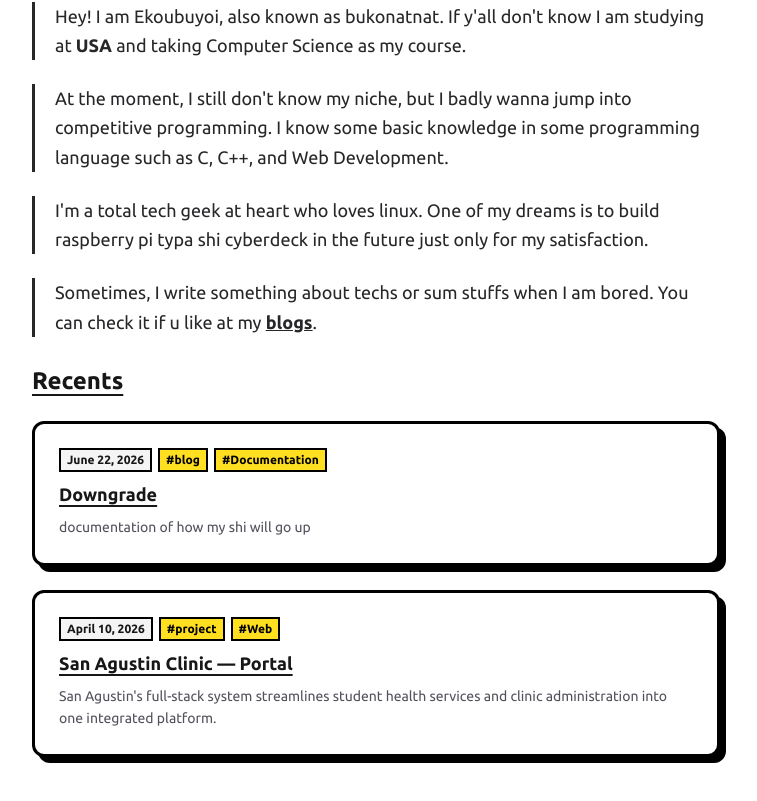
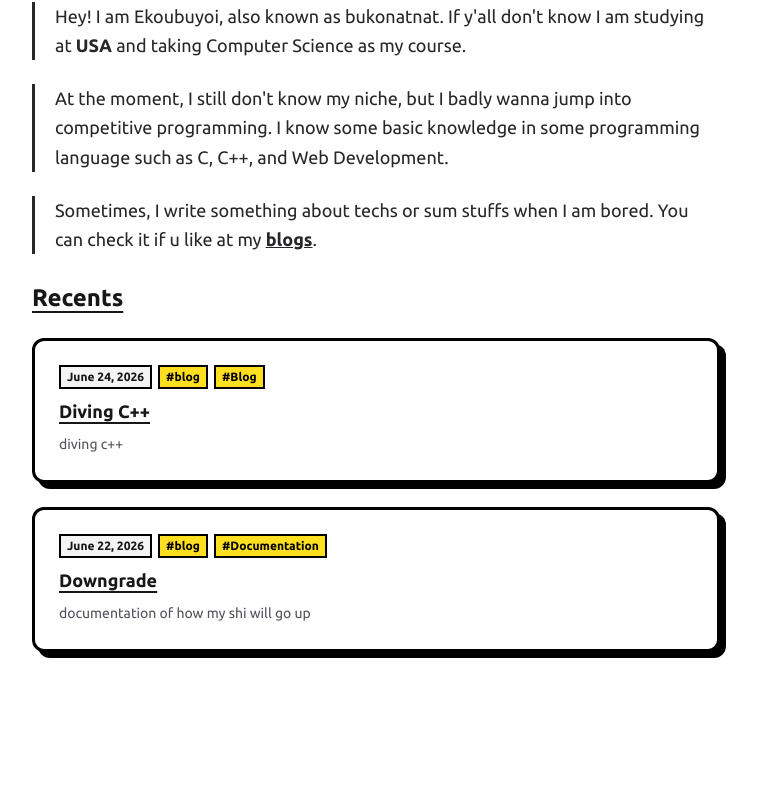
Before and after one commit to ekoubuyoi/ekoubu, a Next.js app: page / in a window 1280 px wide. Shown: the part 359-1160 px from the top of the page, without its empty margins (264-1021 px from the left). After the commit the page ends 1099 px from the top, so only its background shows below. Built offline with nearby package versions, Linux system fonts and the light colour scheme.

Commit message:
removed soom of it filter

```diff
--- a/src/app/lib/supabase.ts
+++ b/src/app/lib/supabase.ts
@@ -1,6 +1,6 @@
 import { createClient } from '@supabase/supabase-js';
 
-const supabaseUrl = process.env.SUPABASE_URL!;
-const supabaseAnonKey = process.env.SUPABASE_ANON_KEY!;
+const supabaseUrl = process.env.NEXT_PUBLIC_SUPABASE_URL!;
+const supabaseAnonKey = process.env.NEXT_PUBLIC_SUPABASE_ANON_KEY!;
 
 export const supabase = createClient(supabaseUrl, supabaseAnonKey);
--- a/src/app/page.tsx
+++ b/src/app/page.tsx
@@ -125,12 +125,6 @@ export default function Home() {
           language such as C, C++, and Web Development.
         </h1>
 
-        <h1 className="border-l-3 pl-5 mt-4 sm:mt-6 text-base sm:text-lg leading-relaxed text-zinc-800">
-          I'm a total tech geek at heart who loves linux. One of my dreams is to
-          build raspberry pi typa shi cyberdeck in the future just only for my
-          satisfaction.
-        </h1>
-
         <h1 className="border-l-3 pl-5 mb-1 mt-4 sm:mt-6 text-base sm:text-lg leading-relaxed text-zinc-800">
           Sometimes, I write something about techs or sum stuffs when I am
           bored. You can check it if u like at my {}
--- a/src/app/projects/page.tsx
+++ b/src/app/projects/page.tsx
@@ -10,7 +10,7 @@ import UnrollingScroll from "@/components/UnrollingScroll";
 export default function ProjectsPage() {
   const { ref: headerRef, isVisible: headerVisible } = useScrollReveal(0.2);
   const { ref: gridRef, isVisible: gridVisible } = useScrollReveal(0.1);
-  const customFilters = ["All", "Web", "Games", "soom of it"];
+  const customFilters = ["All", "Web", "Games"];
 
   // Filter and dropdown state
   const [activeTag, setActiveTag] = useState("All");
--- a/src/data/blogs.ts
+++ b/src/data/blogs.ts
@@ -71,15 +71,19 @@ Honestly, I'm laughing at myself cause I be like daily-driving a 2nd-gen i5 in 2
 `,
     },
 
-    /*{
+    {
         id: "2",
-        title: "AI Fest - Anilag",
-        description: "documentation of our game",
+        title: "Diving C++",
+        description: "diving c++",
         image: "/images/blog-3/blog3.jpg",
         date: "2026-06-24",
-        tags: ["Documentation", "Hackathon"],
+        tags: ["Blog"],
         content: `<div class="blog-note"><b>Note: This blog is still a work in progress!</b></div>
-        Heloo World
+        I'm currently stuck if saying that 'I will study' but stopping midway, because I'm losing my drive of doing it. Well, yesterday I decided that 'I will study' too, even last week, last month and more. I noticed that it is time to break the cycle and just study seriously and efficiently and also having fun at the same time.
+
+        I've thinking of how will i start this, including the approach, the way of doing it, and more.
+
+        For now, I will change my mindset first. From "Learn smarter, not harder" to "Learn deeply and slowly". I mean yeah, learning smartly will save your time but it's not effective for me. I am a type of person that will make simple things hard, then I will ended up being drained or sum. So, I’m just going to take it slow and remember that even a small step is still progress, right?
         `,
-    },*/
+    },
 ];
--- a/src/data/projects.ts
+++ b/src/data/projects.ts
@@ -47,15 +47,4 @@ export const projects: Project[] = [
     github: "https://github.com/ekoubuyoi/Ragbot",
   },
 
-  {
-    id: "4",
-    title: "lenglong",
-    description: "made this for my gf <3",
-    slug: "example-project",
-    image: "/images/project-4/ling.jpg",
-    date: "2026-02-15",
-    tags: ["soom of it"],
-    link: "https://bukonatnatcoconut.itch.io/abubububu",
-    github: "https://bukonatnatcoconut.itch.io/abubububu",
-  },
 ];
```
